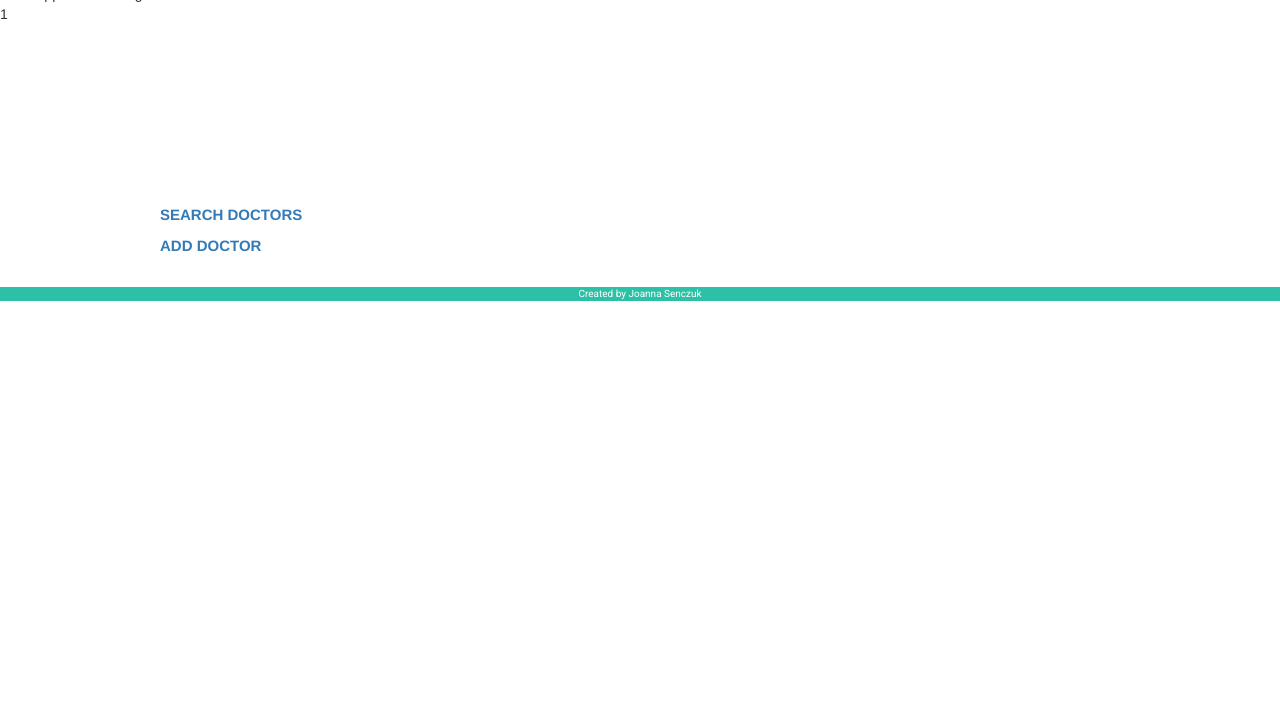
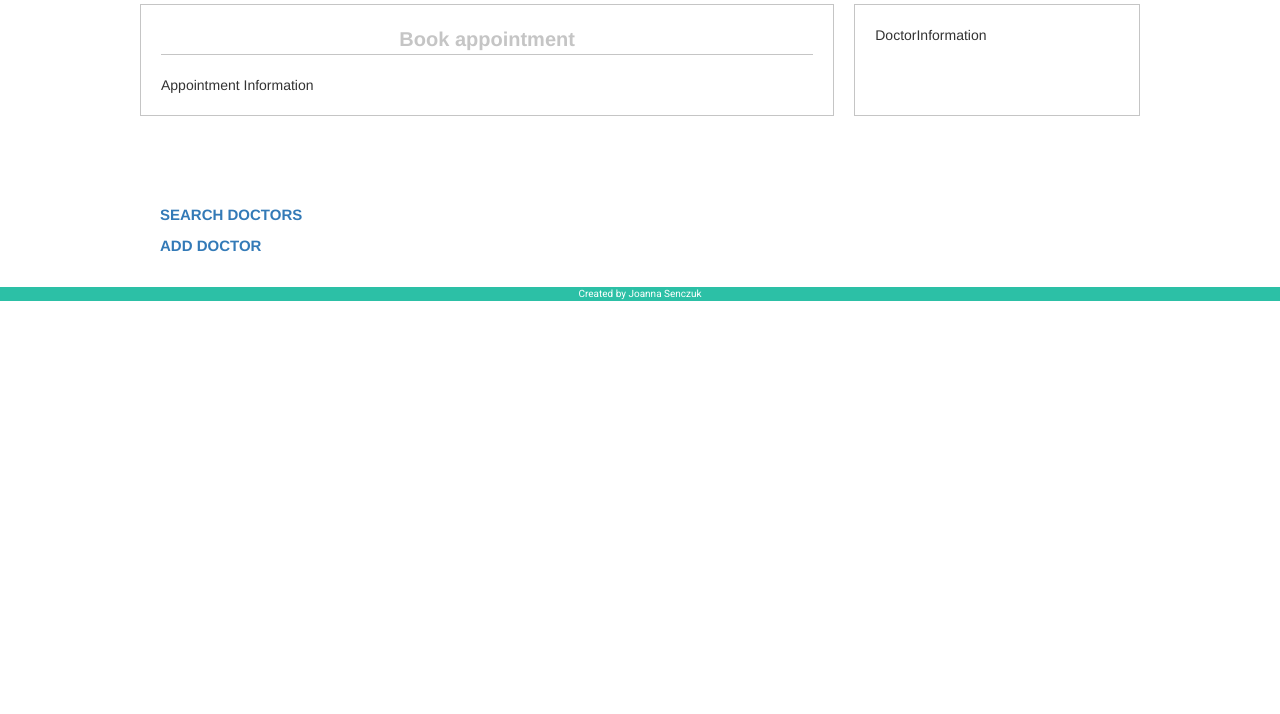
Before and after one commit to samik-j/online-clinic-ui, a React app: page /doctors/1/book-appointment/1 in a window 1280 px wide. Shown: the part 86-800 px from the top of the page. Built offline with nearby package versions, Linux system fonts and the light colour scheme; no server answers.

Commit message:
Create components AppointmentInformation and DoctorInformation, add inline border-box style

```diff
--- a/public/css/style.css
+++ b/public/css/style.css
@@ -141,7 +141,6 @@ header .text {
     font-stretch: expanded;
     font-family: var(--main-font);
     padding: 10px;
-    flex: 1 auto;
 }
 
 .appointments-on-day .weekday {
@@ -193,7 +192,6 @@ header .text {
 
 .appointments-on-day .add-btn {
     height: 30px;
-    flex: 1 auto;
     margin: 10px;
 }
 
@@ -319,19 +317,20 @@ table#profile-appointment td.status-symbol {
     margin: 5px;
 }
 
-
-/* OTHER */
-.page-width {
-    max-width: 1000px;
-    min-width: 800px;
-    margin-left: auto;
-    margin-right: auto;
+/* BORDER BOX */
+.border-box {
+    padding: 20px;
+    margin-top: 20px;
+    margin-bottom: 20px;
+    border: var(--main-border);
 }
 
-.border-box {
-    padding: 20px;
-    margin: 20px;
-    border: var(--main-border);
+.inline-box {
+    display: inline-block;
+}
+
+.inline-box:not(:last-of-type) {
+    margin-right: 20px;
 }
 
 .border-box .box-title {
@@ -347,6 +346,26 @@ table#profile-appointment td.status-symbol {
     margin-top: 20px;
 }
 
+/* OTHER */
+.page-width {
+    max-width: 1000px;
+    min-width: 800px;
+    margin-left: auto;
+    margin-right: auto;
+}
+
+.flex {
+    display: flex;
+}
+
+.width-400px {
+    width: 400px;
+}
+
+.width-auto {
+    width: 100%;
+}
+
 .clickable {
     cursor: pointer;
     -webkit-user-select: none;
--- /dev/null
+++ b/src/components/book_appointment_page/AppointmentInformation.js
@@ -0,0 +1,14 @@
+import React from 'react';
+
+const AppointmentInformation = ({appointment}) => {
+
+    return (
+        <div>
+            {appointment.id}
+            Appointment Information
+        </div>
+    )
+
+};
+
+export default AppointmentInformation;
--- a/src/components/book_appointment_page/BookAppointmentPage.js
+++ b/src/components/book_appointment_page/BookAppointmentPage.js
@@ -1,4 +1,10 @@
 import React from 'react';
+import axios from 'axios/index';
+
+import AppointmentInformation from './AppointmentInformation';
+import DoctorInformation from './DoctorInformation';
+
+const DOCTORS_URL = 'http://localhost:8080/doctors';
 
 class BookAppointmentPage extends React.Component {
 
@@ -6,17 +12,36 @@ class BookAppointmentPage extends React.Component {
         super(props);
 
         this.state = {
-            appointmentId: props.match.params.appointmentId,
-        }
+            doctorId: this.props.match.params.doctorId,
+            appointment: ''
+        };
     }
+
+    componentDidMount () {
+        axios.get(`${DOCTORS_URL}/${this.props.match.params.doctorId}/appointments/${this.props.match.params.appointmentId}`)
+            .then(
+                response => {
+                    this.setState({
+                        appointment: response.data
+                    });
+                }
+            );
+    }
+
     render () {
         return (
-            <div>
-                Book Appointment Page
-                <br/>
-                {this.state.appointmentId}
+            <div className="page-width">
+                <div className="flex">
+                <div className="border-box inline-box width-auto">
+                    <div className="box-title">Book appointment</div>
+                    <AppointmentInformation appointment={this.state.appointment}/>
+                </div>
+                <div className="border-box inline-box width-400px">
+                    <DoctorInformation doctorId={this.state.doctorId}/>
+                </div>
+                </div>
             </div>
-        )
+        );
     }
 }
 
--- /dev/null
+++ b/src/components/book_appointment_page/DoctorInformation.js
@@ -0,0 +1,37 @@
+import React from 'react';
+import axios from 'axios/index';
+
+const DOCTORS_URL = 'http://localhost:8080/doctors';
+
+class DoctorInformation extends React.Component {
+
+    constructor (props) {
+        super(props);
+
+        this.state = {
+            doctor: ''
+        };
+    }
+
+    componentDidMount () {
+        axios.get(`${DOCTORS_URL}/${this.props.doctorId}`)
+            .then(
+                response => {
+                    this.setState({
+                        doctor: response.data
+                    });
+                }
+            );
+    }
+
+    render () {
+        return (
+            <div>
+                DoctorInformation
+            </div>
+
+        );
+    }
+}
+
+export default DoctorInformation;
```
